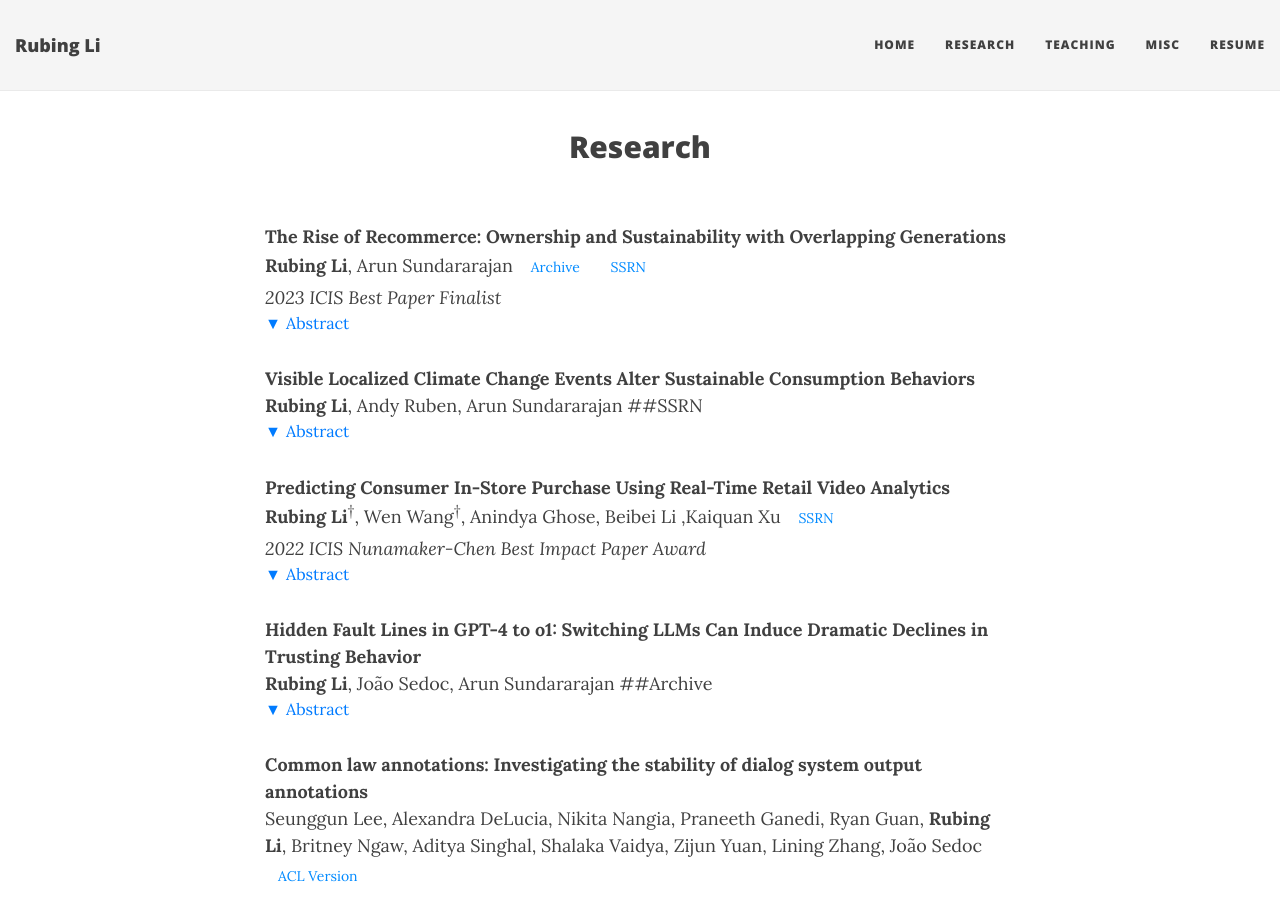
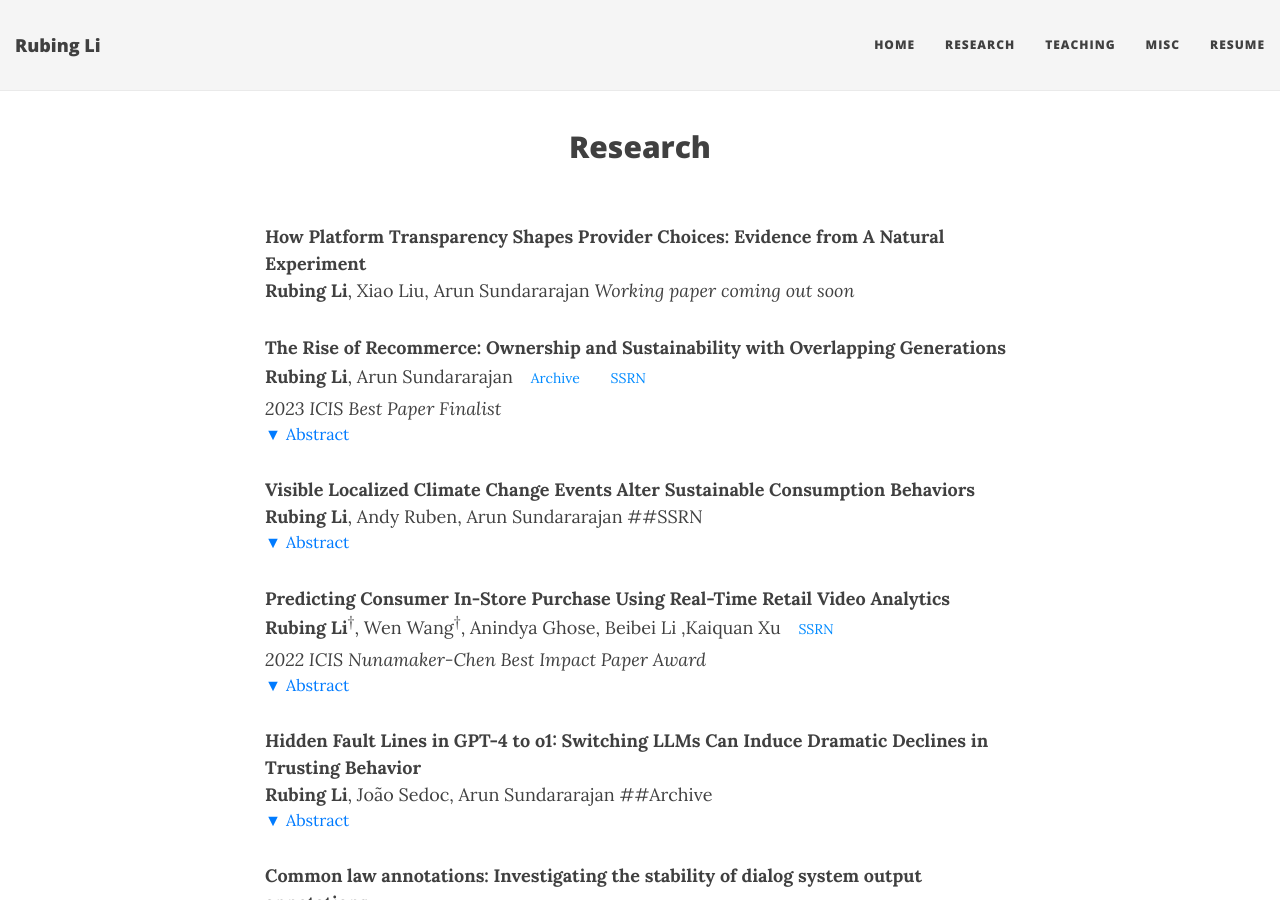
Before and after one commit to RubingLi123/rubingli123.github.io, a Jekyll site: the page built from research.md, in a window 1280 px wide and 900 px high. Built offline with Jekyll 4.4.1, drawn with Linux system fonts in a browser that asks for light colours; nearby versions of some CDN libraries.

Commit message:
Update research.md

```diff
--- a/research.md
+++ b/research.md
@@ -35,6 +35,12 @@ title: Research
     border-radius: 5px;
 }
 </style>
+
+
+**How  Platform Transparency Shapes Provider Choices: Evidence from A Natural Experiment**
+**Rubing Li**, Xiao Liu, Arun Sundararajan
+*Working paper coming out soon*
+
 
 **The Rise of Recommerce: Ownership and Sustainability with Overlapping Generations**
 **Rubing Li**, Arun Sundararajan  [Archive](https://arxiv.org/abs/2405.09023){: .btn} [SSRN](https://papers.ssrn.com/sol3/papers.cfm?abstract_id=4827707){: .btn}
```
